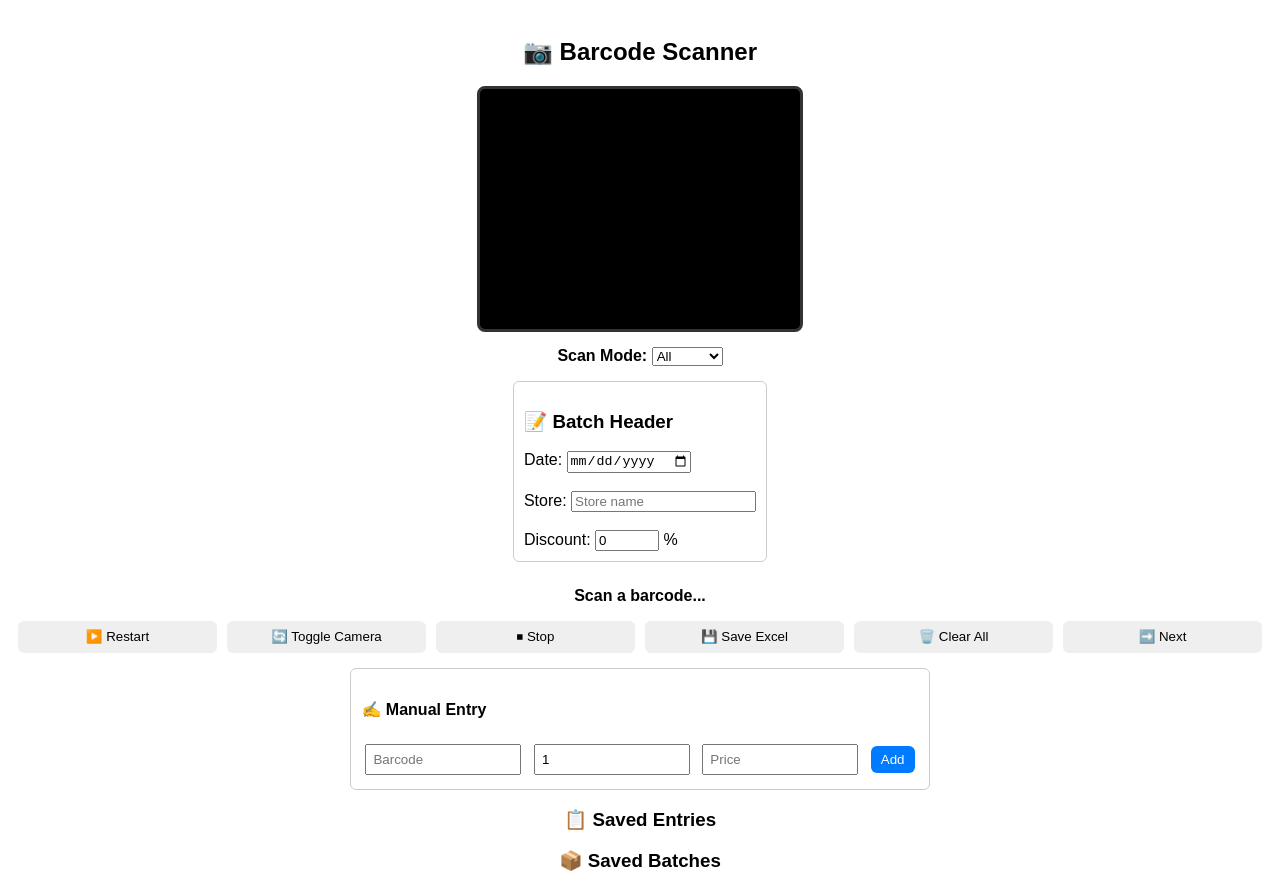
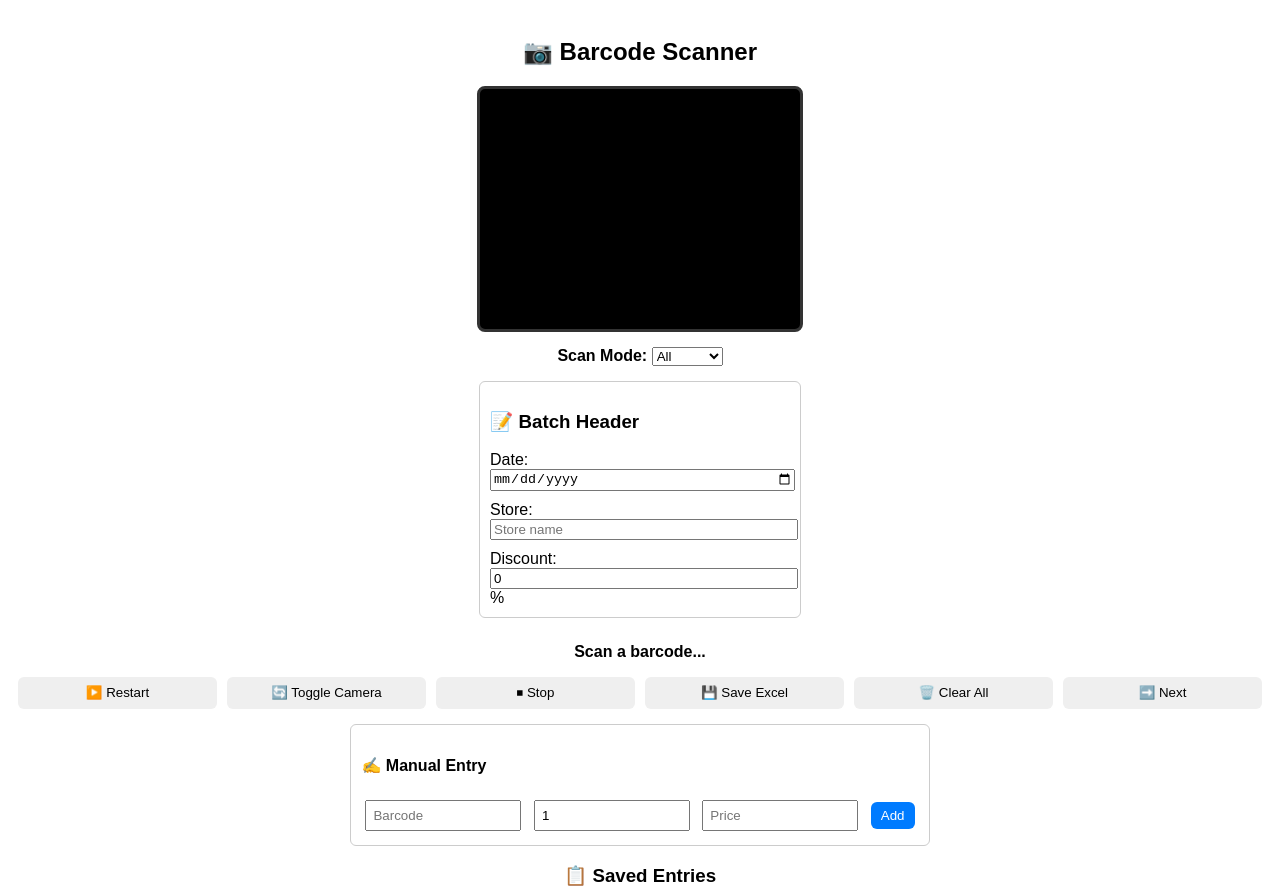
Before and after one commit to chad1991/scan-code, a plain HTML site: page index.html in a window 1280 px wide. Shown: the top 890 px of the page. Drawn offline with Linux system fonts and the light colour scheme.

Commit message:
Update header.html

```diff
--- a/header.html
+++ b/header.html
@@ -1,7 +1,15 @@
 <!-- header.html -->
-<div style="margin: 15px 0; padding: 10px; border: 1px solid #ccc; border-radius: 6px; display: inline-block; text-align: left;">
+<div style="margin: 15px 0; padding: 10px; border: 1px solid #ccc; border-radius: 6px; display: inline-block; text-align: left; width: 300px;">
   <h3>📝 Batch Header</h3>
-  <label>Date: <input type="date" id="logDate" /></label><br><br>
-  <label>Store: <input type="text" id="storeName" placeholder="Store name" /></label><br><br>
-  <label>Discount: <input type="number" id="discount" value="0" min="0" max="100" /> %</label>
+
+  <label for="logDate">Date:</label><br>
+  <input type="date" id="logDate" style="width:100%; margin-bottom:10px;" />
+  <br>
+
+  <label for="storeName">Store:</label><br>
+  <input type="text" id="storeName" placeholder="Store name" style="width:100%; margin-bottom:10px;" />
+  <br>
+
+  <label for="discount">Discount:</label><br>
+  <input type="number" id="discount" value="0" min="0" max="100" style="width:100%;" /> %
 </div>
```
